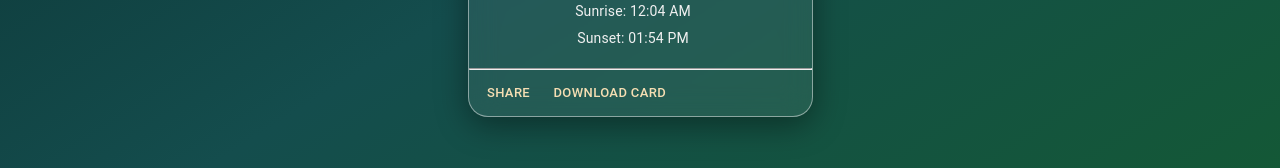
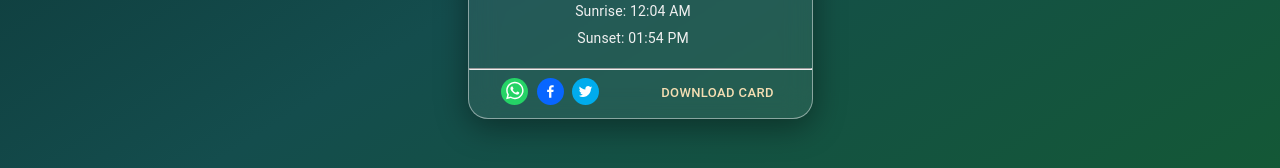
Before and after one commit to bhavy1204/Weather-App, a React (Vite) app: page / in a window 1280 px wide. Shown: the part 502-670 px from the top of the page. Built offline with nearby package versions, Linux system fonts and the light colour scheme; no server answers; some icons are missing.

Commit message:
feat: implement weather-card sharing on social media using react-share lib

```diff
--- a/package.json
+++ b/package.json
@@ -19,7 +19,8 @@
     "html-to-image": "^1.11.13",
     "html2canvas": "^1.4.1",
     "react": "^19.1.0",
-    "react-dom": "^19.1.0"
+    "react-dom": "^19.1.0",
+    "react-share": "^5.2.2"
   },
   "devDependencies": {
     "@eslint/js": "^9.29.0",
--- a/src/InfoBox.css
+++ b/src/InfoBox.css
@@ -44,3 +44,8 @@
 .cardActions button{
     color: wheat;
 }
+
+.cardActions{
+    display: flex;
+    justify-content: space-around;
+}
--- a/src/InfoBox.jsx
+++ b/src/InfoBox.jsx
@@ -12,10 +12,12 @@ import WbCloudyIcon from '@mui/icons-material/WbCloudy';
 import WbTwilightIcon from '@mui/icons-material/WbTwilight';
 import BedtimeIcon from '@mui/icons-material/Bedtime';
 import { toPng } from 'html-to-image';
+import { WhatsappShareButton, TwitterShareButton, FacebookShareButton } from "react-share";
+import { WhatsappIcon, TwitterIcon, FacebookIcon } from "react-share";
 
 export default function InfoBox({ info }) {
 
-    // const cardRef = useRef(null);
+    const currentPageUrl = window.location.href;
 
     const HOT_URl = "https://images.unsplash.com/photo-1504370805625-d32c54b16100?q=80&w=1332&auto=format&fit=crop&ixlib=rb-4.1.0&ixid=M3wxMjA3fDB8MHxwaG90by1wYWdlfHx8fGVufDB8fHx8fA%3D%3D";
 
@@ -81,8 +83,12 @@ export default function InfoBox({ info }) {
                     </CardContent>
                     <hr />
                     <CardActions className='cardActions'>
-                        <Button size="small" >Share</Button>
-                        <Button size="small" onClick={downloadCard}>Download card</Button>
+                        <div className="socialMediaShareButton">
+                            <WhatsappShareButton url={currentPageUrl}> <WhatsappIcon size={27} round={true}></WhatsappIcon> </WhatsappShareButton> &nbsp;
+                            <FacebookShareButton url={currentPageUrl}> <FacebookIcon size={27} round={true}></FacebookIcon> </FacebookShareButton> &nbsp;
+                            <TwitterShareButton url={currentPageUrl}> <TwitterIcon size={27} round={true} ></TwitterIcon> </TwitterShareButton>
+                        </div>
+                        <Button size="small" onClick={downloadCard} id='downloadButton'>Download card</Button>
                     </CardActions>
                 </Card>
             </div>
```
Also changed, not shown: 1 other file (tests, documents, lock files or other folders).
